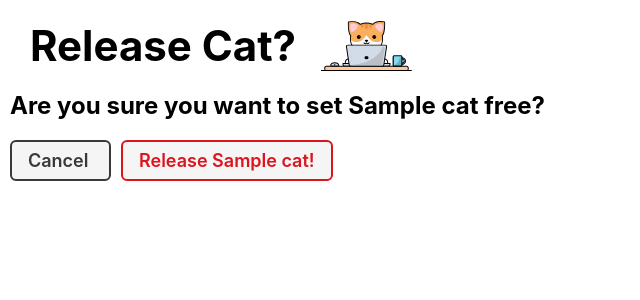
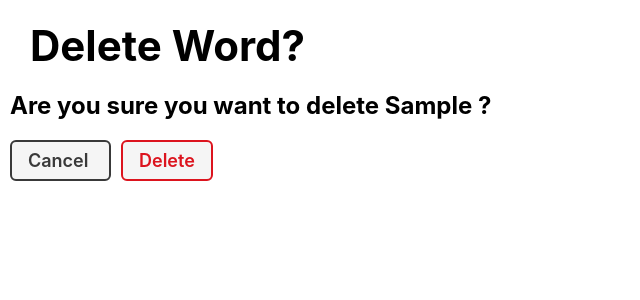
Before and after one commit to techbyadi/lingo-lab, a Django app: template main_app/templates/main_app/word_confirm_delete.html in a window 1280 px wide. Shown: the part 55-355 px from the top of the page, without its empty margins (0-640 px from the left). Run offline with Django 4.2, Linux system fonts and the light colour scheme; tables that the repository leaves empty hold one stand-in row (values such as "Sample post"); the template is opened without the code that fills it: values that come from a table or form of the project are taken from there, most other values are stand-ins (such as "Sample title", 1, 10 or a date in 2020).

Commit message:
add delete feature

```diff
--- a/main_app/templates/main_app/word_confirm_delete.html
+++ b/main_app/templates/main_app/word_confirm_delete.html
@@ -3,19 +3,18 @@
 
 {% block content  %}
 <div class="page-header">
-  <h1>Release Cat?</h1>
-  <img src="{% static 'images/nerd-cat.svg' %}" alt="A cat using a computer"/>
+  <h1>Delete Word?</h1>
 </div>
-<h2>Are you sure you want to set {{cat.name}} free?</h2>
+<h2>Are you sure you want to delete {{word.word}} ?</h2>
 
 <form action="" method="post" class="form">
   {% csrf_token %}
   <a
-    href="{% url 'cat-detail' cat.id %}"
+    href="{% url 'word-detail' word.id %}"
     class="btn secondary"
   >
     Cancel
   </a>
-  <button type="submit" class="btn danger">Release {{cat.name}}!</button>
+  <button type="submit" class="btn danger">Delete</button>
 </form>
 {% endblock  %}
```
